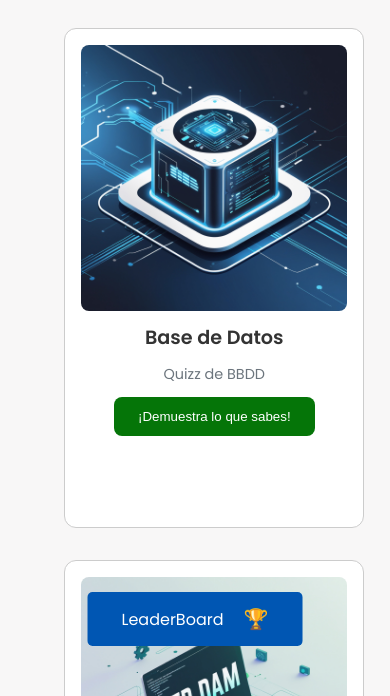
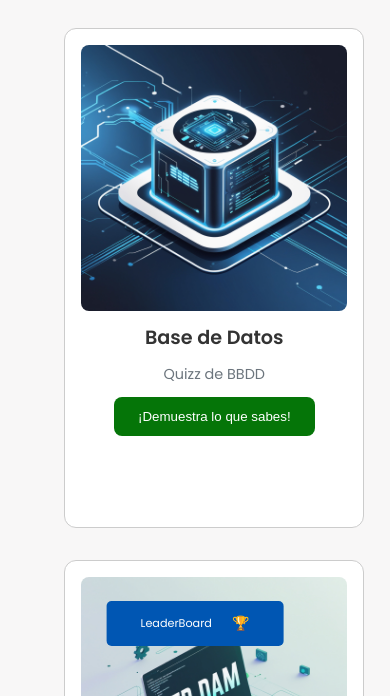
Before and after one commit to DeibyGS/questionnary, a website built with Vite: page Questionnaire_DAM/index.html in a window 390 px wide. Shown: the part 148-844 px from the top of the page. Built offline with nearby package versions, Linux system fonts and the light colour scheme; some packages are replaced by stand-ins of ours.

Commit message:
update width btnLeader

```diff
--- a/Questionnaire_DAM/src/styles/styles.scss
+++ b/Questionnaire_DAM/src/styles/styles.scss
@@ -489,6 +489,12 @@ footer {
     padding: 12px 34px;
     display: inline-flex;
     align-items: center;
+    font-size: 0.7rem;
+
+    span{
+      font-size: 14px;
+    }
+
   }
   .result {
     width: 100%;
```
